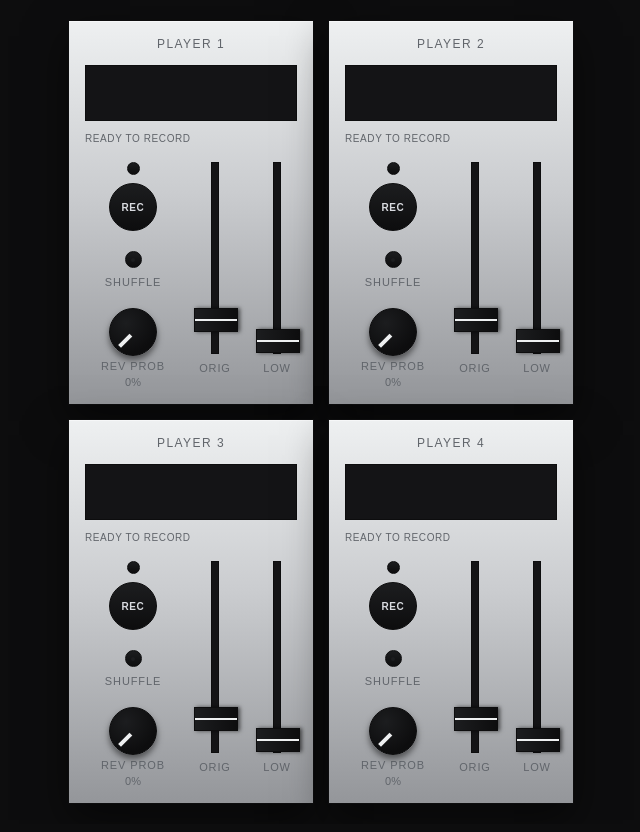
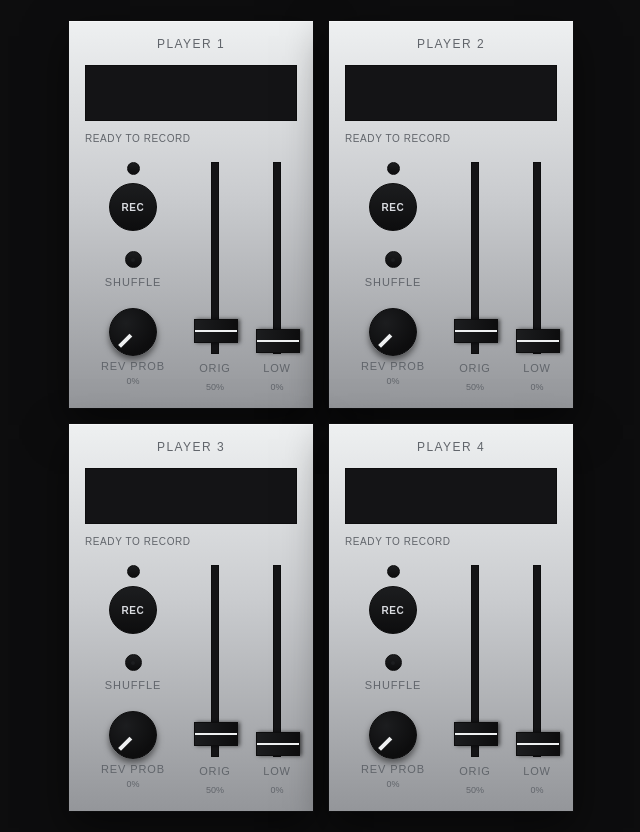
Before and after one commit to VladislavGeneralov/webloooper, a plain HTML site: page index.html in a window 1280 px wide. Shown: the whole page, without its empty margins (319-959 px from the left). Drawn offline with Linux system fonts and the light colour scheme.

Commit message:
Add live percentage readout under Orig/Low faders, default Orig to 50%
- Faders now show a "%" value below their label (same 9px size as the
  gain debug numbers under the waveform), matching the Rev prob
  knob's existing readout convention. 100% = unity gain, up to 800%
  at max.
- Default Orig volume changed from 100% to 50%. Low stays at 0%.
- Verified with the audio regression test (0 artifacts, ~12s shuffle
  playback).

Co-Authored-By: Claude Sonnet 5 <noreply@anthropic.com>

```diff
--- a/index.html
+++ b/index.html
@@ -312,7 +312,7 @@
     }
 
     .knob-value {
-      font-size: 11px;
+      font-size: 9px;
       color: var(--ink-muted);
       font-variant-numeric: tabular-nums;
       text-align: center;
@@ -429,9 +429,10 @@
         <div class="fader-row">
           <div class="fader-col">
             <div class="mixer-fader-track">
-              <input data-role="volumeOriginal" type="range" min="0" max="8" step="0.01" value="1" />
+              <input data-role="volumeOriginal" type="range" min="0" max="8" step="0.01" value="0.5" />
             </div>
             <div class="knob-label">Orig</div>
+            <span class="knob-value" data-role="volumeOriginalValue">50%</span>
           </div>
 
           <div class="fader-col">
@@ -439,6 +440,7 @@
               <input data-role="volumeOctave" type="range" min="0" max="8" step="0.01" value="0" />
             </div>
             <div class="knob-label">Low</div>
+            <span class="knob-value" data-role="volumeOctaveValue">0%</span>
           </div>
         </div>
       </div>
--- a/main.js
+++ b/main.js
@@ -137,7 +137,9 @@ class Player {
       recStop: q("recStop"),
       recLed: q("recLed"),
       volumeOriginal: q("volumeOriginal"),
+      volumeOriginalValue: q("volumeOriginalValue"),
       volumeOctave: q("volumeOctave"),
+      volumeOctaveValue: q("volumeOctaveValue"),
       shuffle: q("shuffle"),
       reverseProbabilityKnob: q("reverseProbabilityKnob"),
       title: q("player-title"),
@@ -171,11 +173,13 @@ class Player {
     this.els.volumeOriginal.oninput = (e) => {
       const v = parseFloat(e.target.value);
       if (this.originalVolumeGain) this.originalVolumeGain.gain.value = v;
+      if (this.els.volumeOriginalValue) this.els.volumeOriginalValue.textContent = `${Math.round(v * 100)}%`;
     };
 
     this.els.volumeOctave.oninput = (e) => {
       const v = parseFloat(e.target.value);
       if (this.octaveVolumeGain) this.octaveVolumeGain.gain.value = v;
+      if (this.els.volumeOctaveValue) this.els.volumeOctaveValue.textContent = `${Math.round(v * 100)}%`;
     };
 
     this.els.shuffle.onclick = () => {
```
